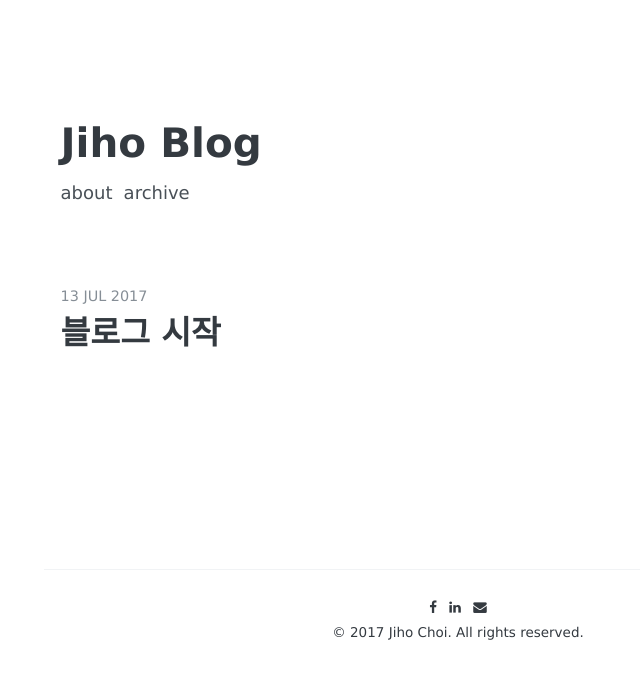
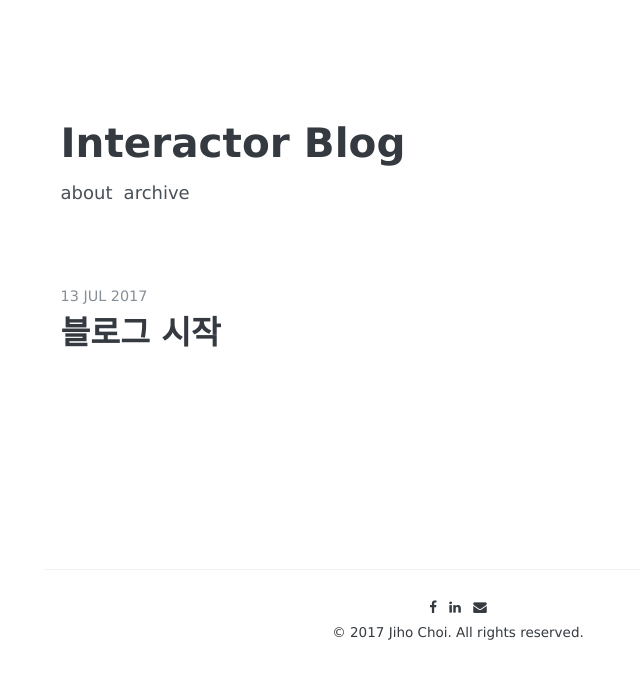
Before and after one commit to interactor/interactor.github.io, a Jekyll site: the page built from index.html, in a window 1280 px wide. Shown: the top 679 px of the page, without its empty margins (182-822 px from the left). Built offline with Jekyll 4.4.1, drawn with Linux system fonts in a browser that asks for light colours; some web fonts are replaced; the list of posts is cut into pages by our own code.

Commit message:
Add google analytics Change blog name

```diff
--- a/_config.yml
+++ b/_config.yml
@@ -3,7 +3,7 @@
 # # # # # # # # # # # # #
 
 # Basic
-name:               "Jiho Blog"
+name:               "Interactor Blog"
 
 author:
   facebook:         interactor
@@ -28,7 +28,7 @@ copyright:
 
 # Google-analytics
 google-analytics:
-  id:               ""
+  id:               "UA-104530941-1"
 
 # Disqus
 disqus:
```
